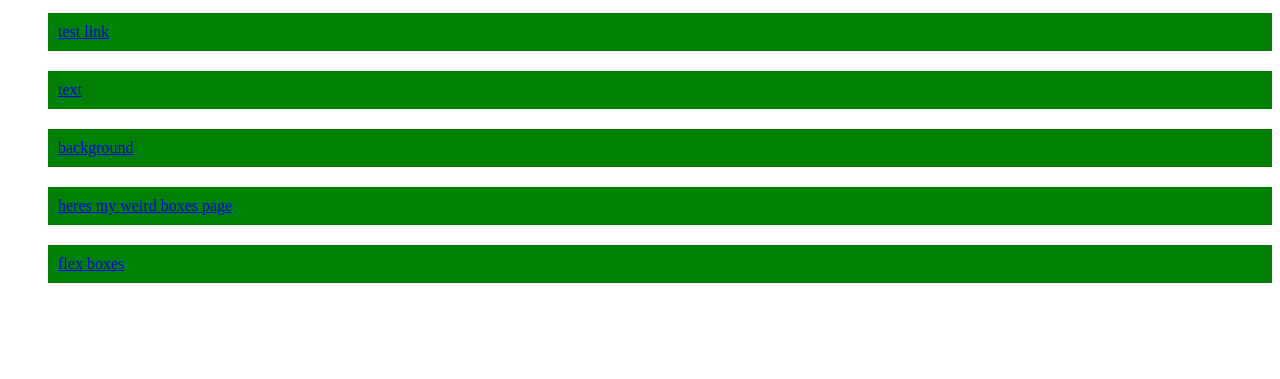
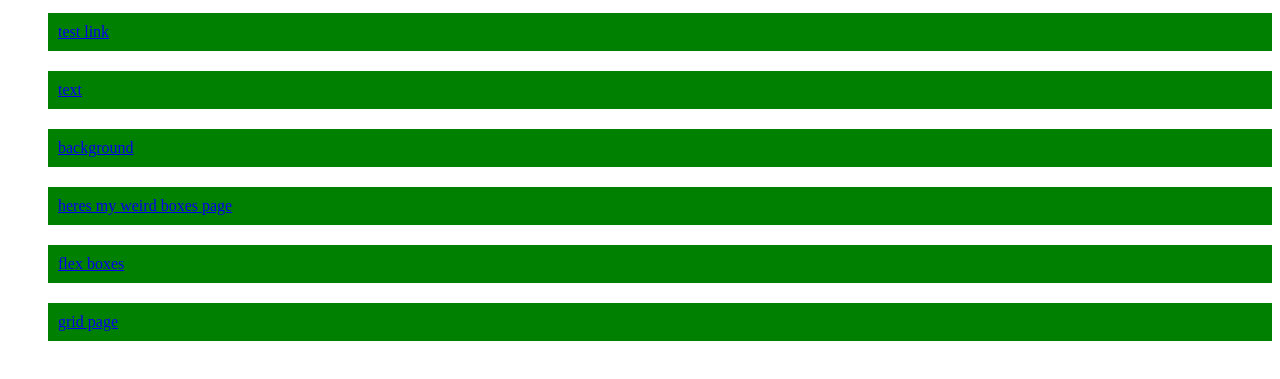
Before and after one commit to willmaher/Class-site, a plain HTML site: page index.html in a window 1280 px wide. Shown: the part 101-480 px from the top of the page. Drawn offline with Linux system fonts and the light colour scheme.

Commit message:
Update index.html

```diff
--- a/index.html
+++ b/index.html
@@ -37,6 +37,7 @@ li:hover{
   <li><a href="background.html">background</a></li>
   <li><a href="boxes.html">heres my weird boxes page</a></li>
   <li><a href="flex.html">flex boxes</a></li>
+  <li><a href="grid.html">grid page</a></li>
 </ul>
 
 
```
